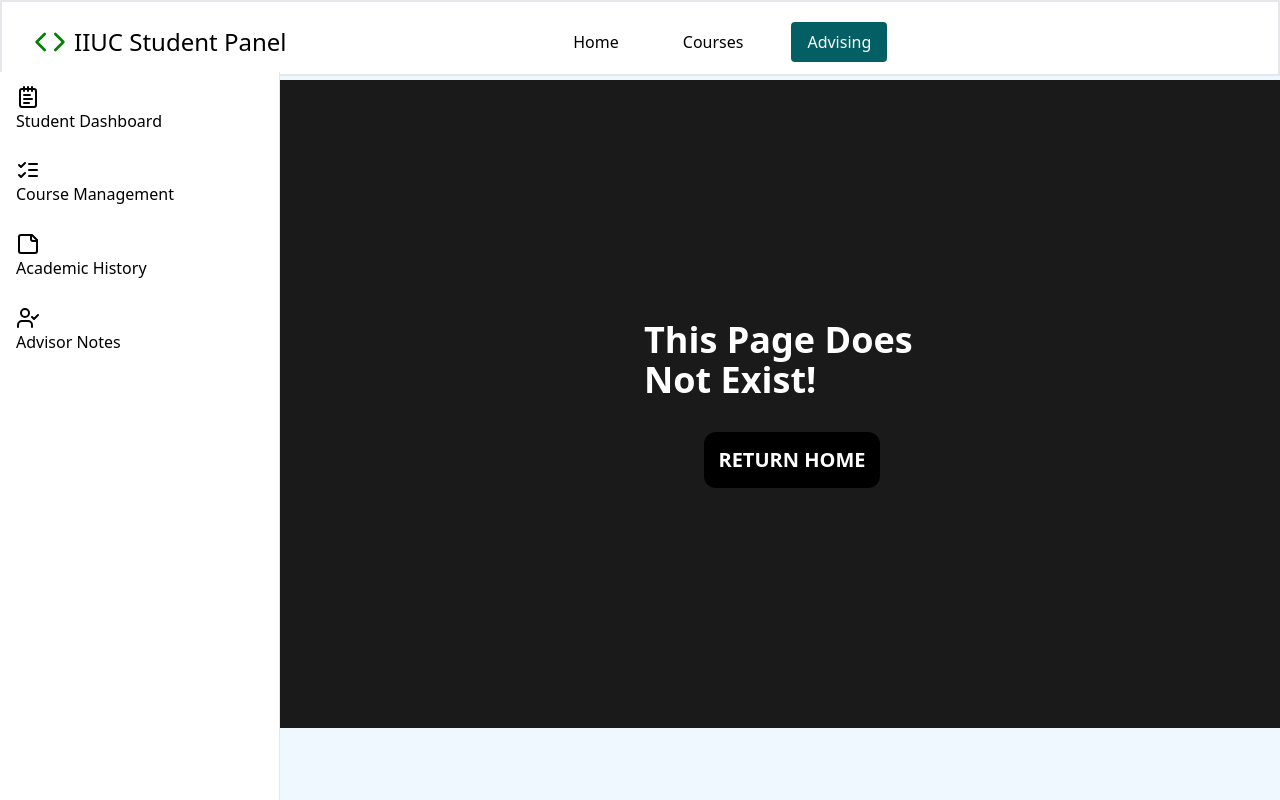
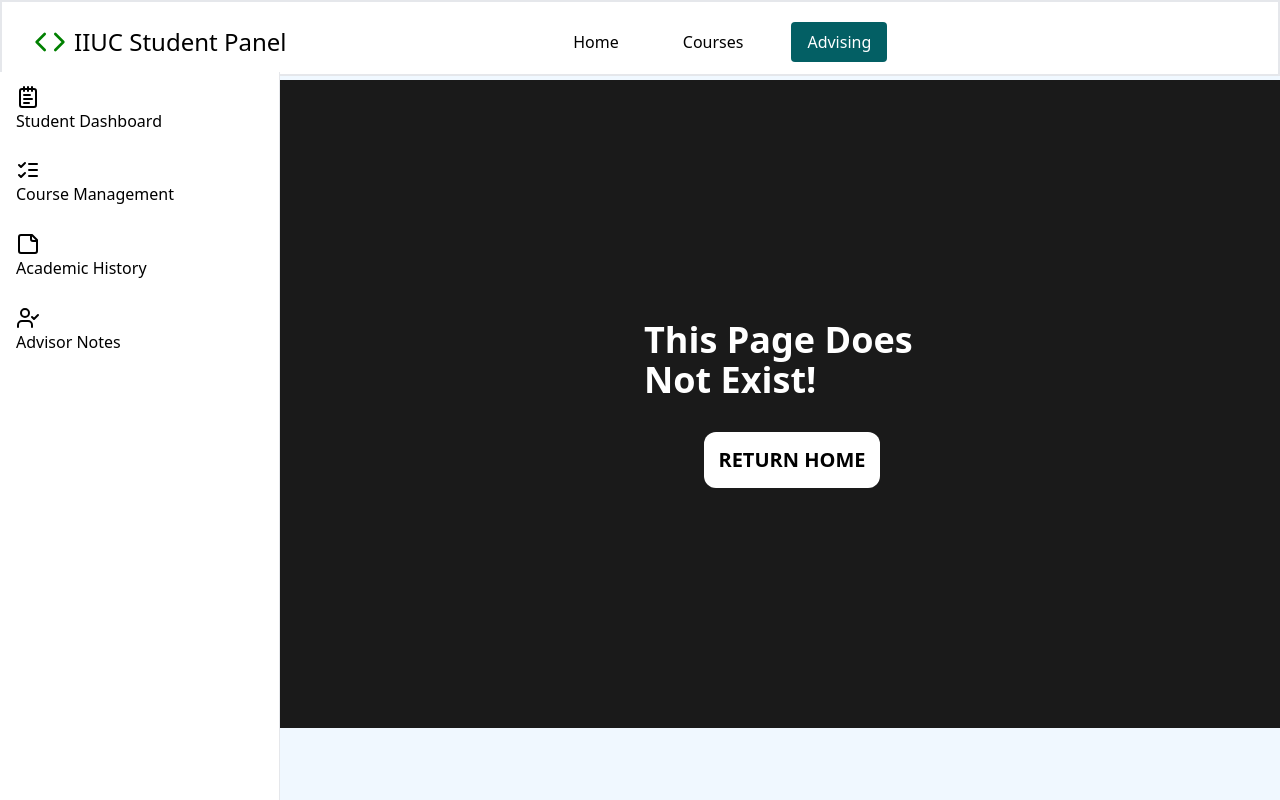
Before and after one commit to AsifulAhsan/CRAMS, a React (Vite) app: page /advising in a window 1280 px wide. Built offline with nearby package versions, Linux system fonts and the light colour scheme.

Commit message:
NotFoundPage theme updated

```diff
--- a/src/components/NotFoundPage.jsx
+++ b/src/components/NotFoundPage.jsx
@@ -8,7 +8,7 @@ function NotFoundPage() {
           This Page Does Not Exist!
         </h1>
         <Link to={"/"}>
-          <button className="border-2 bg-black p-3 rounded-xl text-xl text-white font-bold cursor-pointer hover:text-emerald-100 border-transparent hover:bg-[#035f64]">
+          <button className="border-2 bg-white p-3 rounded-xl text-xl text-black font-bold cursor-pointer hover:text-white border-transparent hover:bg-[#035f64]">
             RETURN HOME
           </button>
         </Link>
```
